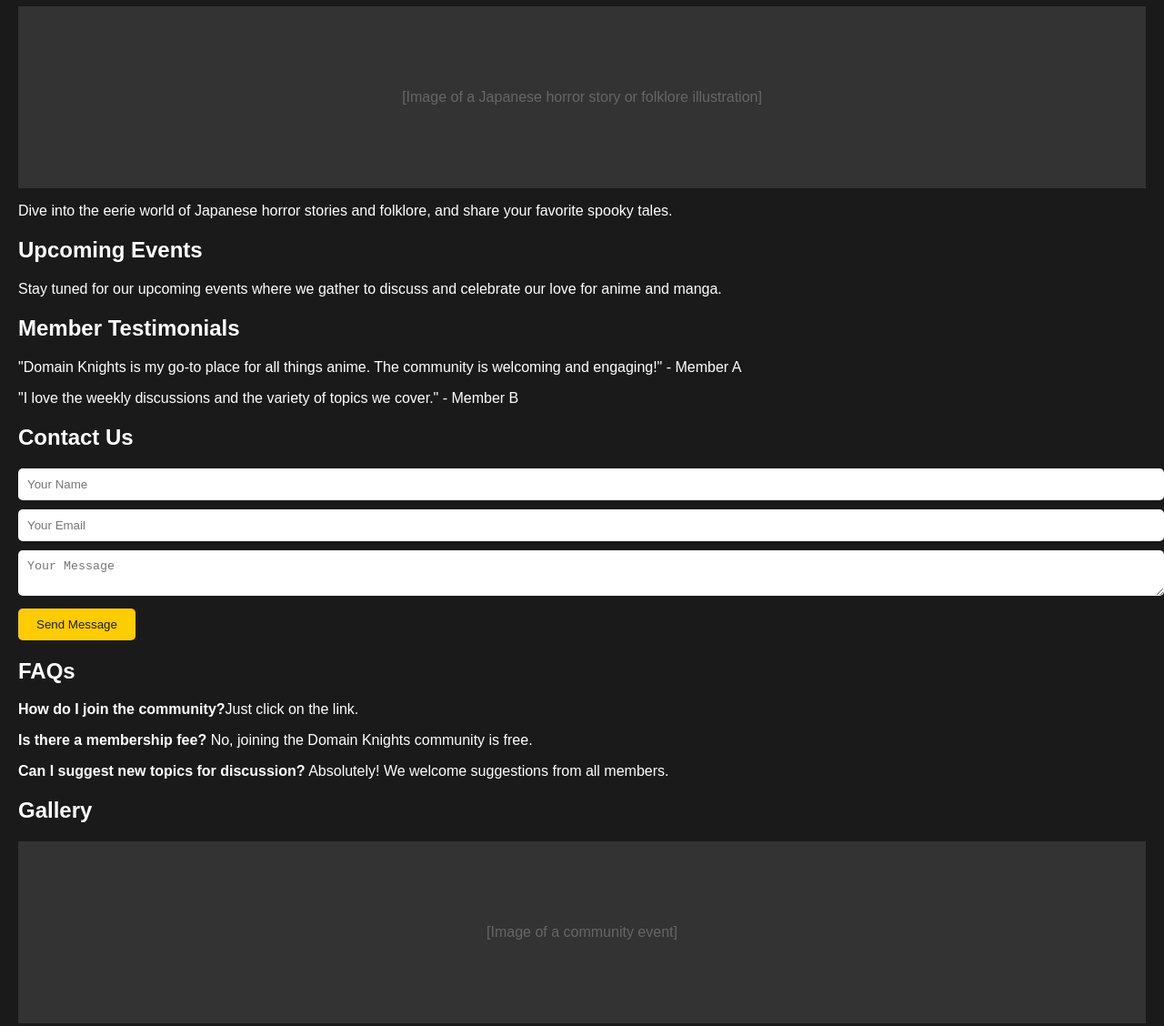
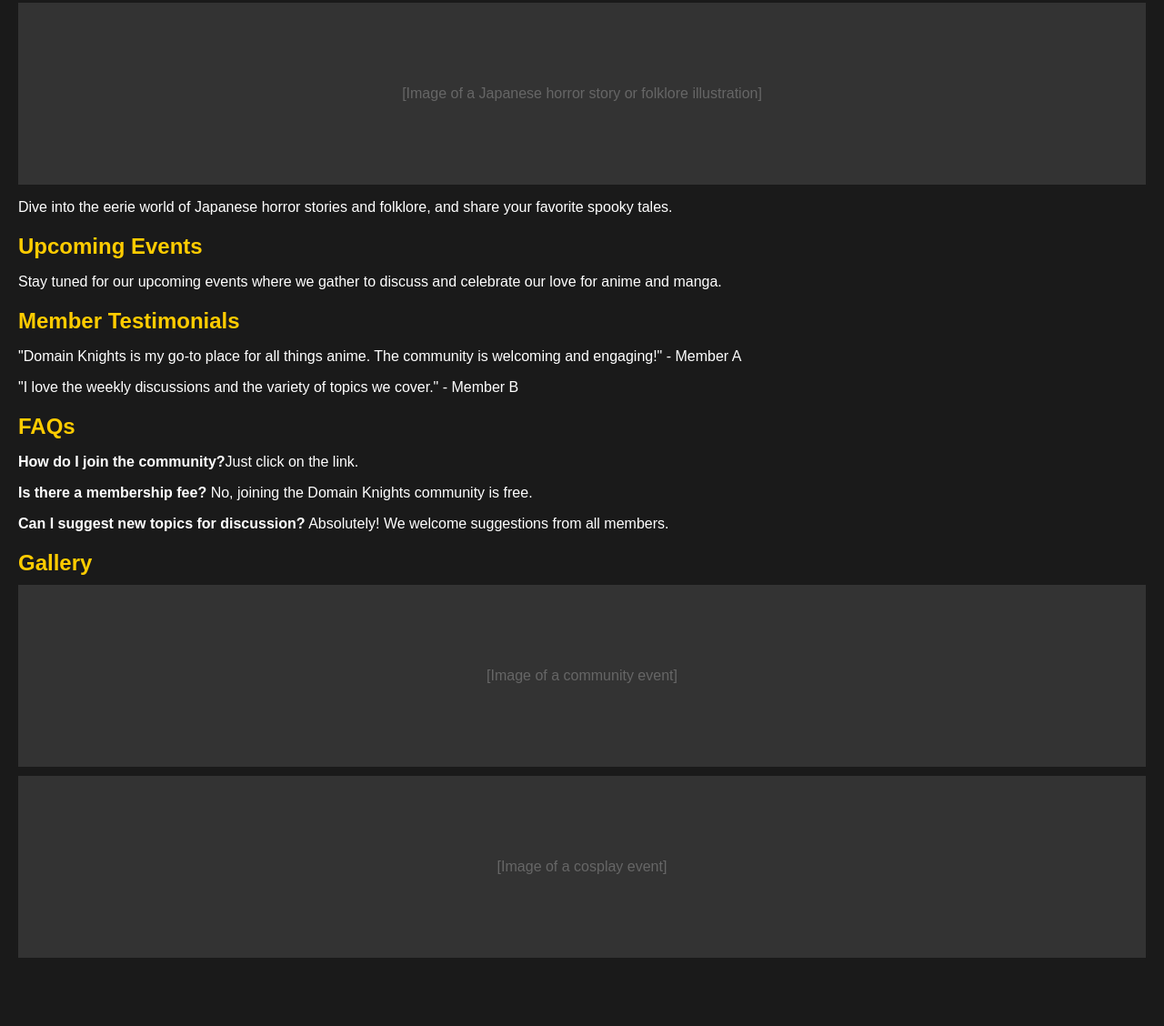
Before and after one commit to AgSpades/domain-knights-web, a plain HTML site: page index.html in a window 1280 px wide. Shown: the part 1256-2384 px from the top of the page at 91% size. After the commit the page ends 2349 px from the top, so only its background shows below. Drawn offline with Linux system fonts and the light colour scheme.

Commit message:
Modify style.css and remove contact-form.

```diff
--- a/index.html
+++ b/index.html
@@ -75,17 +75,7 @@
             <p>"I love the weekly discussions and the variety of topics we cover." - Member B</p>
         </div>
 
-        <div id="contact" class="contact">
-            <h2>Contact Us</h2>
-            <form class="contact-form">
-                <input type="text" placeholder="Your Name" required>
-                <input type="email" placeholder="Your Email" required>
-                <textarea placeholder="Your Message" required></textarea>
-                <button type="submit">Send Message</button>
-            </form>
-        </div>
-
-        <div id="faq" class="faq">
+       <div id="faq" class="faq">
             <h2>FAQs</h2>
             <p><strong>How do I join the community?</strong>Just click on the link.</p>
             <p><strong>Is there a membership fee?</strong> No, joining the Domain Knights community is free.</p>
--- a/styles.css
+++ b/styles.css
@@ -32,16 +32,17 @@ body {
         .container {
             padding: 20px;
         }
-        .description, .about, .events, .testimonials, .contact, .faq, .gallery {
+        .description, .about, .events, .testimonials, .faq, .gallery {
             margin-bottom: 20px;
         }
         .section {
             margin-bottom: 20px;
         }
-        .section h2 {
+	h2 {
             color: #ffcc00;
             margin-bottom: 10px;
         }
+
         .section p {
             margin-bottom: 10px;
         }
@@ -64,21 +65,3 @@ body {
             width: 100%;
             bottom: 0;
         }
-        .contact-form input, .contact-form textarea {
-            width: 100%;
-            padding: 10px;
-            margin-bottom: 10px;
-            border: none;
-            border-radius: 5px;
-        }
-        .contact-form button {
-            padding: 10px 20px;
-            border: none;
-            border-radius: 5px;
-            background-color: #ffcc00;
-            color: #1a1a1a;
-            cursor: pointer;
-        }
-        .contact-form button:hover {
-            background-color: #e6b800;
-        }
```
